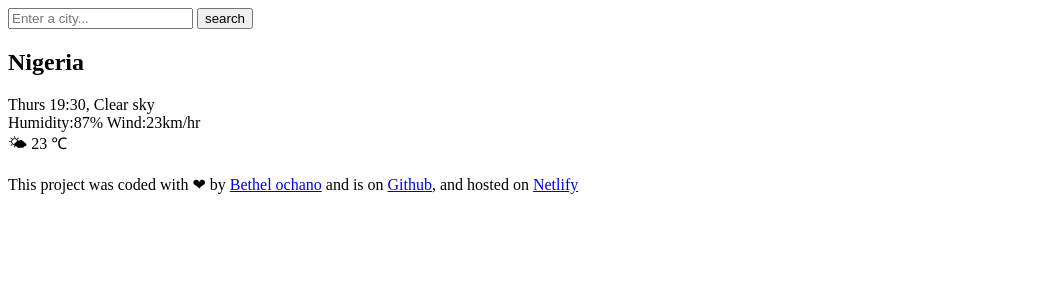
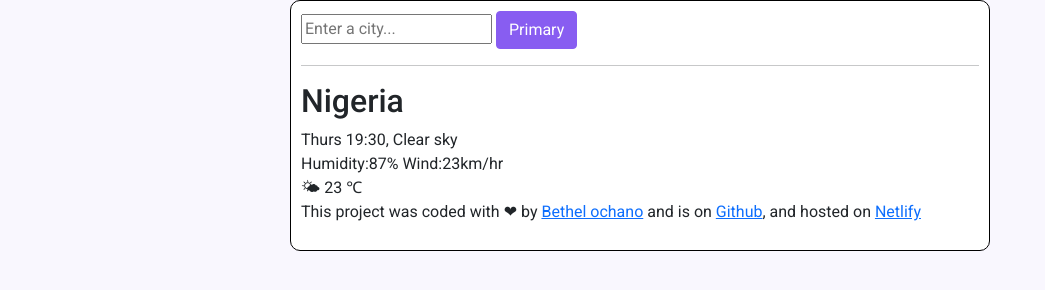
Before and after one commit to bethel014/My-weather-project, a plain HTML site: page index.html in a window 1280 px wide. Shown: the whole page, without its empty margins (0-1045 px from the left). Drawn offline with nearby package versions, Linux system fonts and the light colour scheme; a web font is replaced by a local one.

Commit message:
included google fonts and bootstrap

```diff
--- a/index.html
+++ b/index.html
@@ -4,6 +4,19 @@
     <meta charset="UTF-8" />
     <meta name="viewport" content="width=device-width, initial-scale=1.0" />
     <title>Weather App</title>
+    <link
+      href="https://cdn.jsdelivr.net/npm/bootstrap@5.0.2/dist/css/bootstrap.min.css"
+      rel="stylesheet"
+      integrity="sha384-EVSTQN3/azprG1Anm3QDgpJLIm9Nao0Yz1ztcQTwFspd3yD65VohhpuuCOmLASjC"
+      crossorigin="anonymous"
+    />
+    <link rel="preconnect" href="https://fonts.googleapis.com" />
+    <link rel="preconnect" href="https://fonts.gstatic.com" crossorigin />
+    <link
+      href="https://fonts.googleapis.com/css2?family=Mooli&family=PT+Mono&family=Roboto:ital,wght@0,100;0,300;0,400;0,500;0,700;1,100;1,300;1,400;1,500;1,700&family=Source+Code+Pro:ital,wght@1,700&display=swap"
+      rel="stylesheet"
+    />
+
     <link rel="stylesheet" href="src/styles.css" />
   </head>
   <body>
@@ -16,10 +29,10 @@
             placeholder="Enter a city..."
             required
           />
-          <input type="button" value="search" id="search-button" />
+          <button type="button" class="btn btn-primary">Primary</button>
         </form>
       </header>
-
+      <hr />
       <div class="main">
         <div>
           <h2>Nigeria</h2>
--- a/src/styles.css
+++ b/src/styles.css
@@ -0,0 +1,17 @@
+body {
+  background-color: #f9f7fe;
+  font-family: "Roboto", sans-serif;
+}
+
+.container {
+  border: 1px solid #000;
+  width: 700px;
+  margin: 0 auto;
+  background-color: #ffffff;
+  border-radius: 10px;
+  padding: 10px;
+}
+.btn {
+  background-color: #885df1;
+  border: 1px solid #885df1;
+}
```
